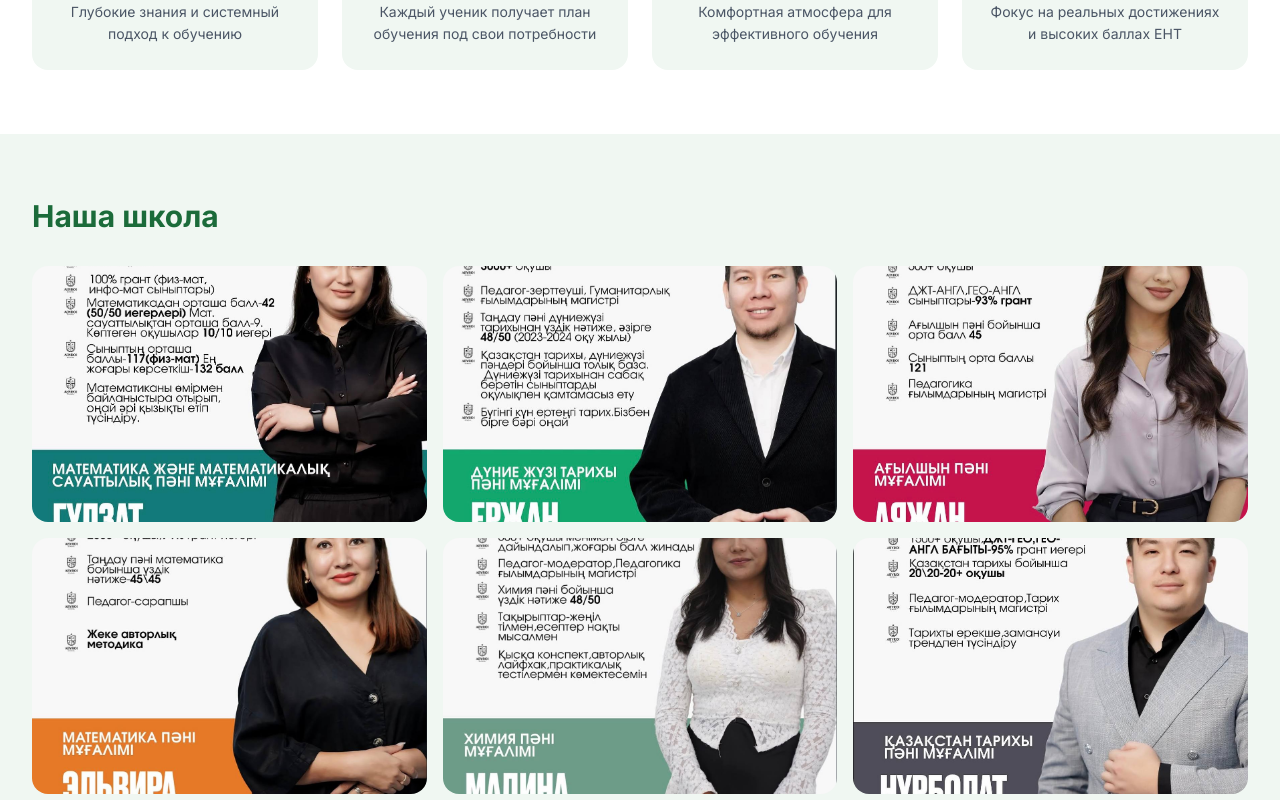
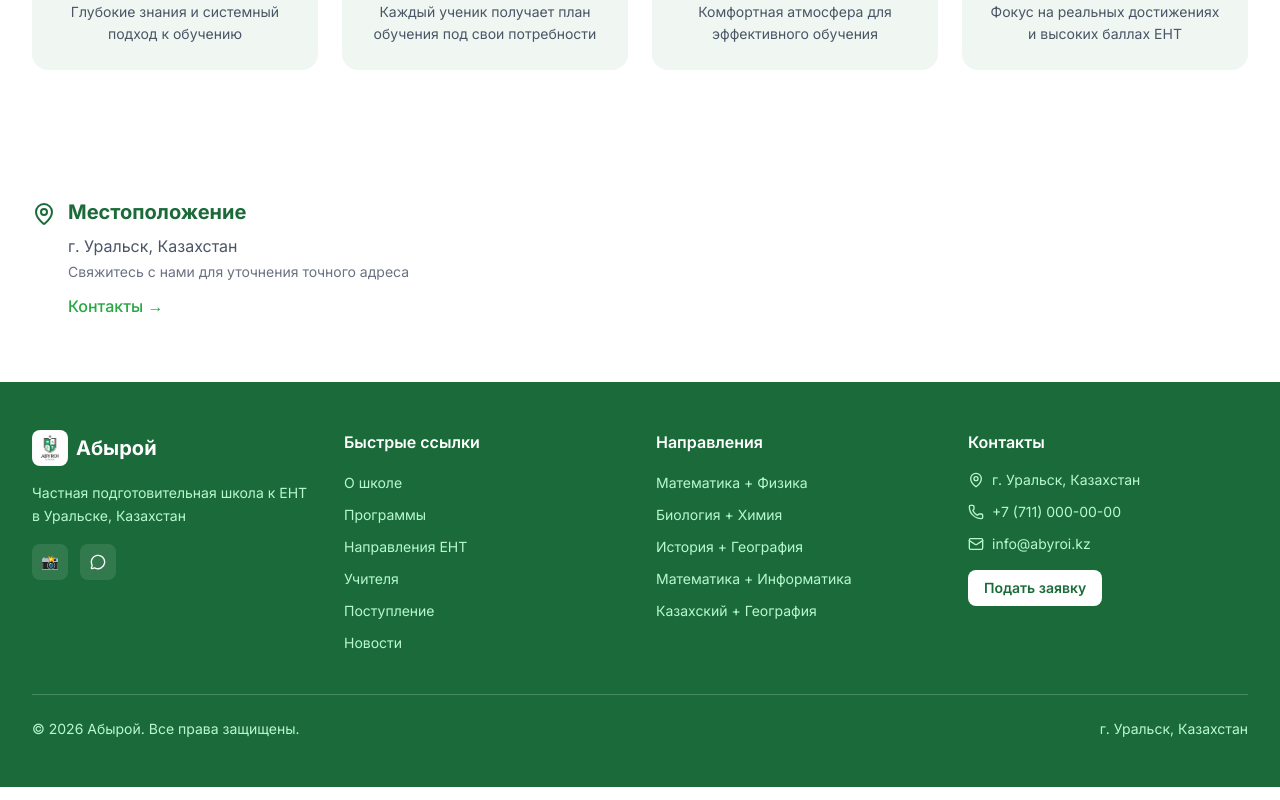
Before and after one commit to aiympangerey1703/abyroi-school, a Next.js app: page /ru/about in a window 1280 px wide. Shown: the part 2380-3180 px from the top of the page. Built offline with nearby package versions, Linux system fonts and the light colour scheme; no server answers.

Commit message:
Remove about gallery section (no real school photos available)
Co-Authored-By: Claude Sonnet 4.6 <noreply@anthropic.com>

```diff
--- a/src/app/[locale]/about/page.tsx
+++ b/src/app/[locale]/about/page.tsx
@@ -16,16 +16,7 @@ export default async function AboutPage({ params }: { params: Promise<{ locale:
     { icon: Target, title: t("result"), desc: t("result_desc") },
   ];
 
-  const galleryPhotos = [
-    "/teachers/teacher12.jpg",
-    "/teachers/teacher1.jpg",
-    "/teachers/teacher11.jpg",
-    "/teachers/teacher2.jpg",
-    "/teachers/teacher14.jpg",
-    "/teachers/teacher7.jpg",
-  ];
-
-  return (
+return (
     <div>
       <section className="bg-[#f0f7f2] py-20">
         <div className="max-w-7xl mx-auto px-4 sm:px-6 lg:px-8 text-center">
@@ -96,25 +87,7 @@ export default async function AboutPage({ params }: { params: Promise<{ locale:
         </div>
       </section>
 
-      <section className="py-16 bg-[#f0f7f2]">
-        <div className="max-w-7xl mx-auto px-4 sm:px-6 lg:px-8">
-          <h2 className="text-3xl font-bold text-[#1b6b3a] mb-8">{a("gallery_title")}</h2>
-          <div className="grid grid-cols-2 md:grid-cols-3 gap-4">
-            {galleryPhotos.map((src) => (
-              <Image
-                key={src}
-                src={src}
-                alt="Абырой"
-                width={600}
-                height={400}
-                className="rounded-2xl object-cover w-full h-48 md:h-64"
-              />
-            ))}
-          </div>
-        </div>
-      </section>
-
-      <section className="py-16 bg-white">
+<section className="py-16 bg-white">
         <div className="max-w-7xl mx-auto px-4 sm:px-6 lg:px-8 flex flex-col md:flex-row gap-8 items-center">
           <div className="flex items-start gap-3">
             <MapPin className="w-6 h-6 text-[#1b6b3a] mt-1 shrink-0" />
```
